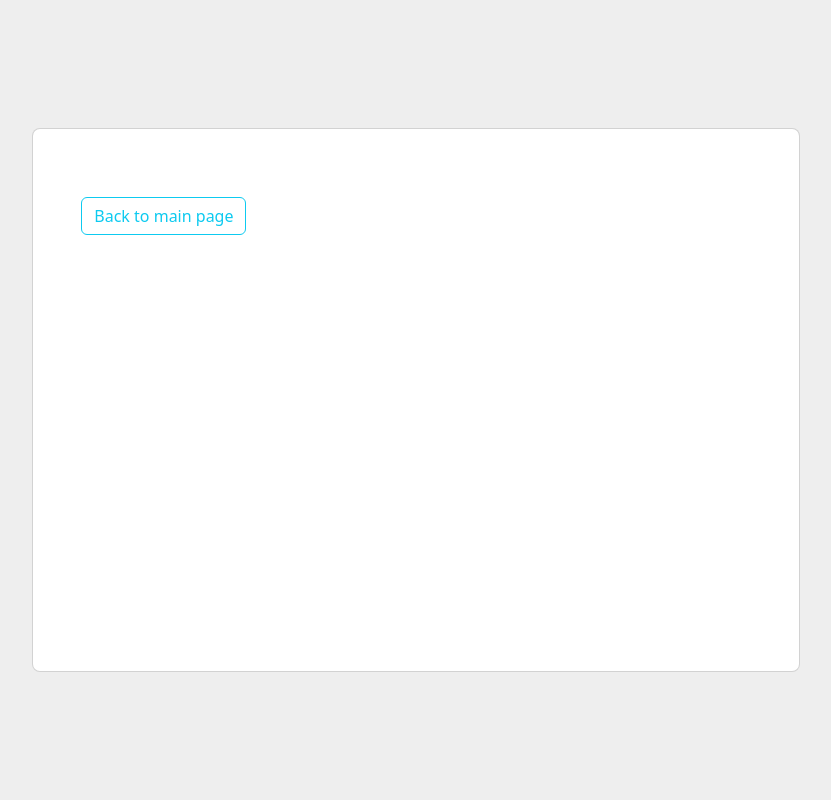
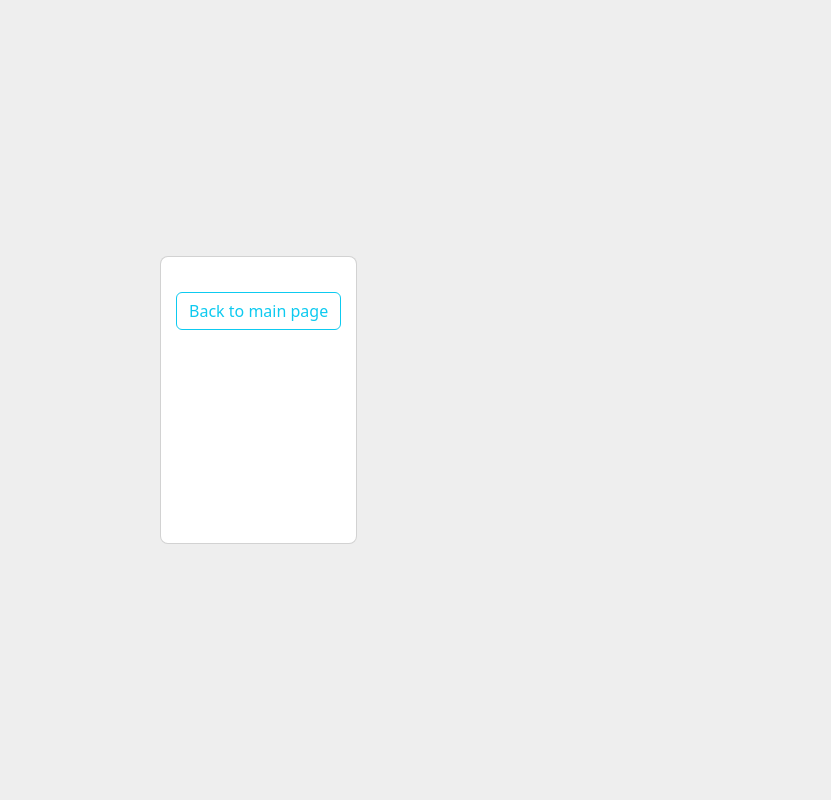
Before and after one commit to IvanGritsel/UsersBaseNewProgram, a PHP site: the page made by src/Views/error.twig in a window 1280 px wide. Shown: the whole page, without its empty margins (96-927 px from the left). Run offline with PHP 8.4, Linux system fonts and the light colour scheme; the template is opened without the code that fills it, so the values that code supplies are empty; some libraries are stand-ins or nearby versions.

Commit message:
Added classes to remaining pages

```diff
--- a/src/Views/error.twig
+++ b/src/Views/error.twig
@@ -3,14 +3,14 @@
     <meta charset="UTF-8" name="viewport" content="width=device-width, initial-scale=1">
     <script src="/dist/main.js"></script>
 </head>
-<body style="background-color: #eee; display:flex; flex-direction: row;">
-<div style="margin: 10%; width: 60%" class="card rounded-3 text-black">
-    <h3 style="margin: 10px">
+<body class="body">
+<div class="card rounded-3 text-black big-margin">
+    <h3 class="default-margin-abs">
         {{ message }}
     </h3>
-    <form method="POST" action="/" style="margin: 5%">
+    <form method="POST" action="/" class="small-margin-abs">
         <input type="hidden" name="altDataSource" value="{% if altDataSource == true %}true{% else %}false{% endif %}"/>
-        <div style="margin: 10px">
+        <div class="default-margin-abs">
             <button type="submit" class="btn btn-outline-info">Back to main page</button>
         </div>
     </form>
```
Also changed, not shown: src/Views/success.twig (+5 -5 lines).
